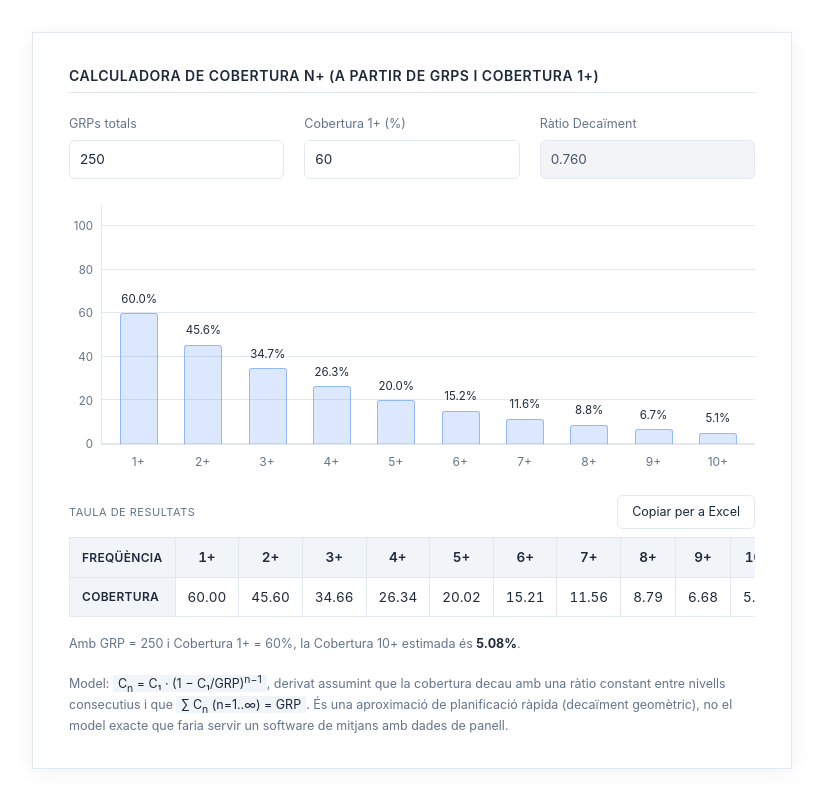
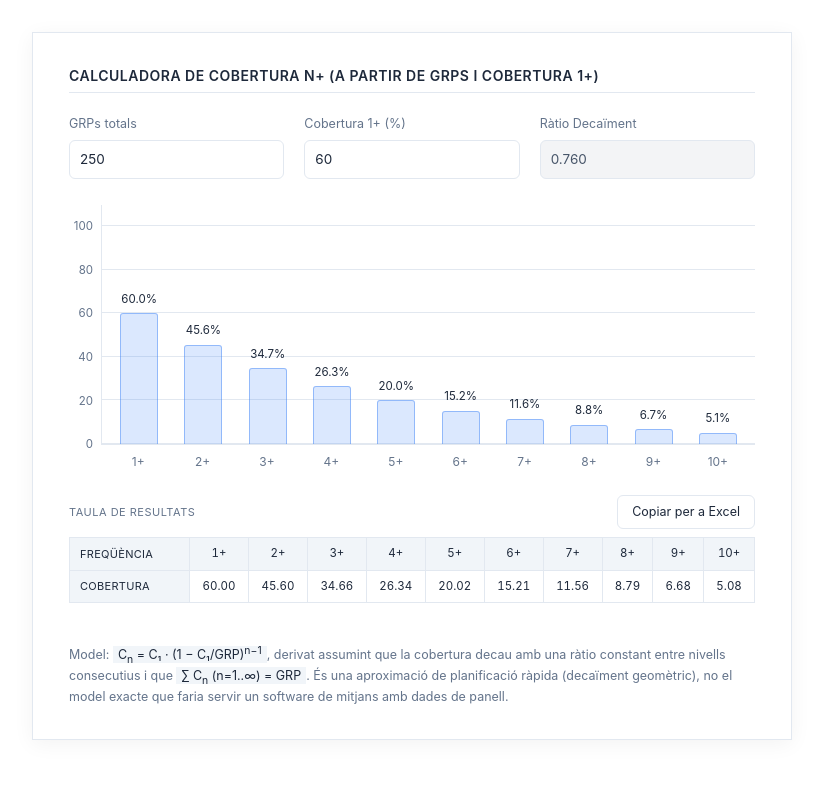
Before and after one commit to alberthr/alberthr.github.io, a Jekyll site: the page calculadores/reach_frequency.html, which Jekyll copies as it is, in a window 1280 px wide. Shown: the top 808 px of the page, without its empty margins (228-1051 px from the left). Built offline with Jekyll 4.4.1, drawn with Linux system fonts in a browser that asks for light colours.

Commit message:
Update reach_frequency.html

```diff
--- a/calculadores/reach_frequency.html
+++ b/calculadores/reach_frequency.html
@@ -189,19 +189,20 @@
     .ccob-table {
       width: 100%;
       border-collapse: collapse;
-      font-size: 13.5px;
+      font-size: 11.5px;
       font-family: var(--cc-font);
     }
     .ccob-table th, .ccob-table td {
       border: 1px solid var(--cc-border);
-      padding: 9px 12px;
+      padding: 7px 10px;
       text-align: center;
+      font-weight: 400;
     }
     .ccob-table th {
       background: var(--cc-primary-light);
       color: var(--cc-dark);
-      font-weight: 600;
-      font-size: 12px;
+      font-weight: 400;
+      font-size: 11px;
       text-transform: uppercase;
       letter-spacing: 0.3px;
       text-align: left;
@@ -209,9 +210,9 @@
     }
     .ccob-table td { color: var(--cc-dark); font-variant-numeric: tabular-nums; }
     .ccob-table tbody tr:hover { background: transparent; }
-    .ccob-table tbody tr:first-child td { font-weight: 600; background: var(--cc-primary-light); }
+    .ccob-table tbody tr:first-child td { background: var(--cc-primary-light); }
 
-    .ccob-note { margin-top: 18px; font-size: 12.5px; color: var(--cc-text-light); }
+    .ccob-note { margin-top: 40px; font-size: 12.5px; color: var(--cc-text-light); }
     .ccob-note strong { color: var(--cc-dark); }
     .ccob-note code {
       font-family: var(--cc-font);
@@ -267,8 +268,6 @@
     </table>
   </div>
 
-  <div class="ccob-note" id="cc-note"></div>
-
   <div class="ccob-note">
     Model: <code>C<sub>n</sub> = C&#8321; &middot; (1 &minus; C&#8321;/GRP)<sup>n&minus;1</sup></code>,
     derivat assumint que la cobertura decau amb una ràtio constant entre nivells consecutius i que
@@ -330,7 +329,6 @@
       rowValues.innerHTML = '<th>Cobertura</th>';
 
       if (!isFinite(grp) || grp <= 0 || !isFinite(c1) || c1 <= 0 || c1 > 100) {
-        note.textContent = 'Revisa els valors: GRP > 0 i 0 < Cobertura 1+ ≤ 100.';
         outK.textContent = '—';
         lastLevels = null;
         bars.innerHTML = '';
@@ -339,7 +337,6 @@
       }
 
       if (c1 > grp) {
-        note.innerHTML = 'La Cobertura 1+ no pot ser superior als GRPs (implicaria freqüència mitjana &lt; 1). Revisa les dades.';
         outK.textContent = '—';
         lastLevels = null;
         bars.innerHTML = '';
@@ -364,9 +361,6 @@
       }
       rowHeaders.insertAdjacentHTML('beforeend', headersHtml);
       rowValues.insertAdjacentHTML('beforeend', valuesHtml);
-
-      note.innerHTML = 'Amb GRP = ' + grp + ' i Cobertura 1+ = ' + c1 +
-        '%, la Cobertura 10+ estimada és <strong>' + fmt(levels[9]) + '%</strong>.';
 
       copyBtn.classList.remove('copied');
       copyBtn.textContent = 'Copiar per a Excel';
```
Also changed, not shown: other parts of calculadores/reach_frequency.html (+1 -1 lines).
